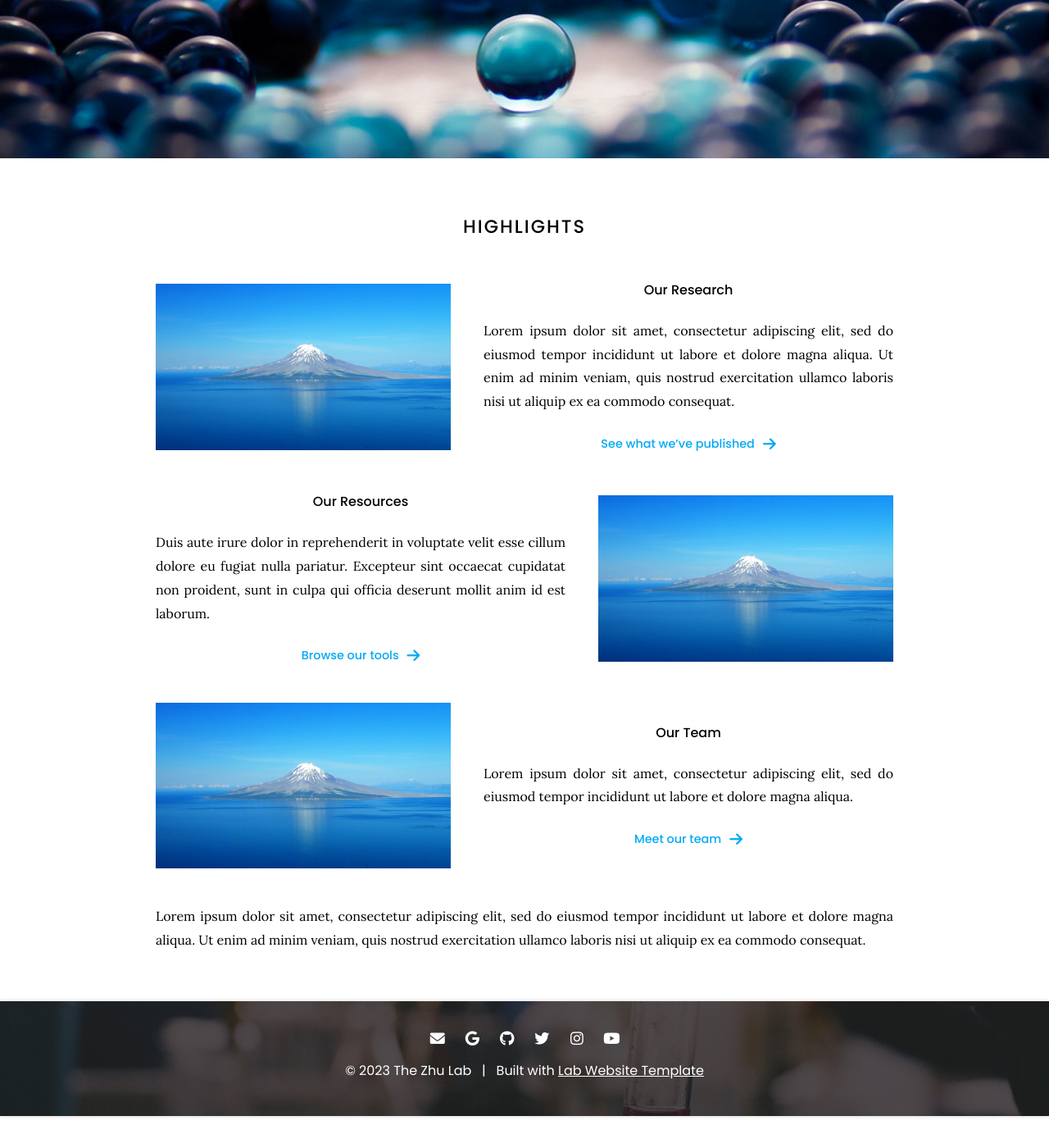
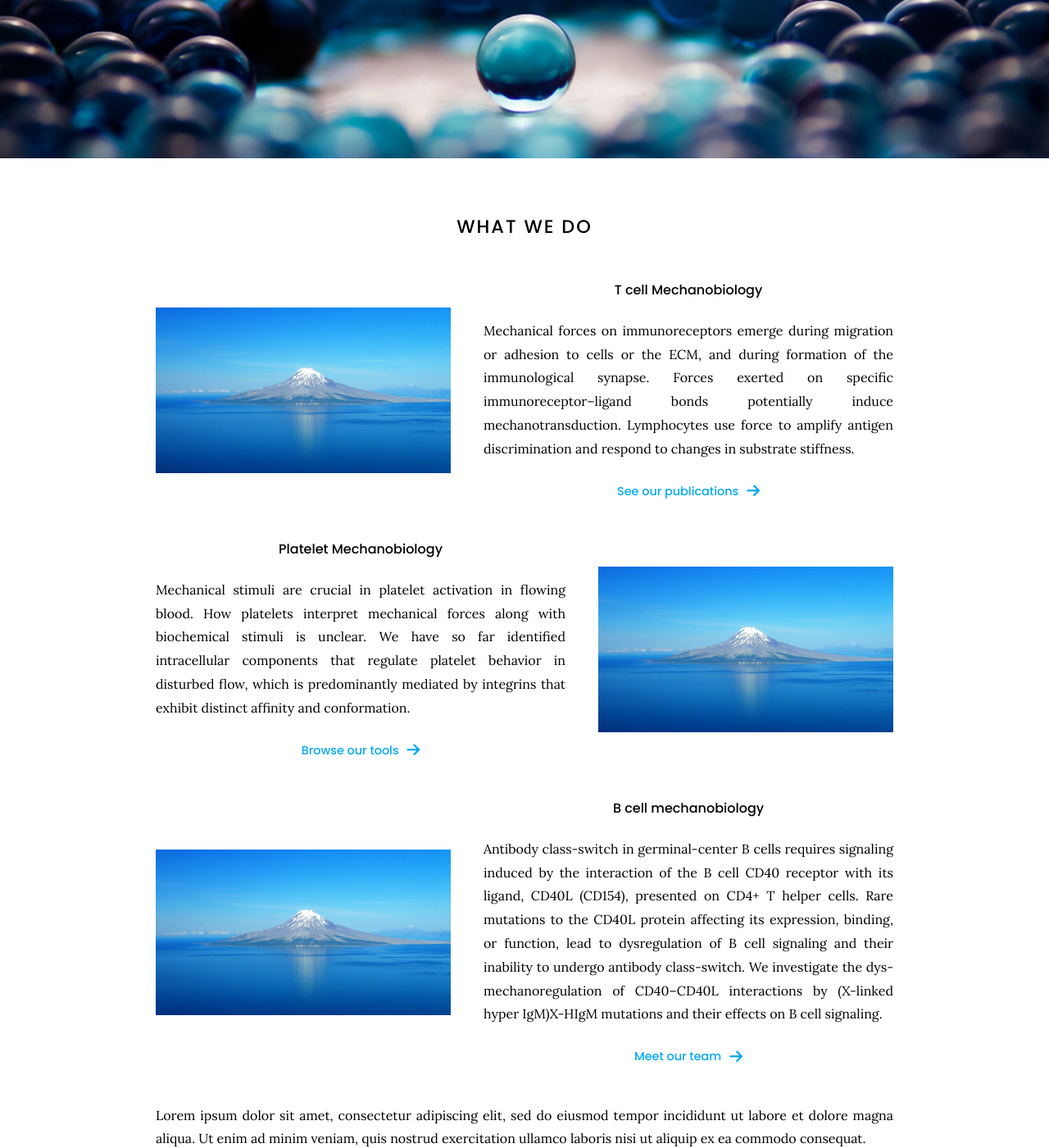
Before and after one commit to theZhuLab/zhu_lab_website, a Jekyll site: the page built from index.md, in a window 1280 px wide and 1400 px high, scrolled down 512 px. Shown: the whole window at 82% size. Built offline with Jekyll 4.4.1, drawn with Linux system fonts in a browser that asks for light colours; before the commit the page ends 1873 px from its top, so only the background shows below that; some of the changed text lies outside the part shown.

Commit message:
Update index.md

```diff
--- a/index.md
+++ b/index.md
@@ -2,10 +2,10 @@
 title: Home
 ---
 
-# Your Lab Slogan
+# CELLULAR AND MOLECULAR BIOMECHANICS LAB
 
-[Lab Website Template](https://github.com/greenelab/lab-website-template) is an easy-to-use, flexible website template for [labs](https://www.greenelab.com/), with automatic citations, GitHub tag imports, pre-built components, and more.
-Spend less time reinventing the wheel, and more time running your lab.
+Our lab focuses on mechanobiology at the cellular and molecular level, with special interest on single molecular adhesion.
+
 
 {%
   include link.html
@@ -31,16 +31,16 @@ Spend less time reinventing the wheel, and more time running your lab.
 
 {% include section.html %}
 
-# Highlights
+# WHAT WE DO
 
 {% capture text %}
-Lorem ipsum dolor sit amet, consectetur adipiscing elit, sed do eiusmod tempor incididunt ut labore et dolore magna aliqua.
-Ut enim ad minim veniam, quis nostrud exercitation ullamco laboris nisi ut aliquip ex ea commodo consequat.
+Mechanical forces on immunoreceptors emerge during migration or adhesion to cells or the ECM, and during formation of the immunological synapse. Forces exerted on specific immunoreceptor–ligand bonds potentially induce mechanotransduction. Lymphocytes use force to amplify antigen discrimination and respond to changes in substrate stiffness.
+
 
 {%
   include link.html
   link="research"
-  text="See what we've published"
+  text="See our publications"
   icon="fas fa-arrow-right"
   flip=true
 %}
@@ -51,13 +51,13 @@ Ut enim ad minim veniam, quis nostrud exercitation ullamco laboris nisi ut aliqu
   include feature.html
   image="images/photo.jpg"
   link="research"
-  title="Our Research"
+  title="T cell Mechanobiology"
   text=text
 %}
 
 {% capture text %}
-Duis aute irure dolor in reprehenderit in voluptate velit esse cillum dolore eu fugiat nulla pariatur.
-Excepteur sint occaecat cupidatat non proident, sunt in culpa qui officia deserunt mollit anim id est laborum.
+Mechanical stimuli are crucial in platelet activation in flowing blood. How platelets interpret mechanical forces along with biochemical stimuli is unclear. We have so far identified intracellular components that regulate platelet behavior in disturbed flow, which is predominantly mediated by integrins that exhibit distinct affinity and conformation.
+
 
 {%
   include link.html
@@ -73,13 +73,14 @@ Excepteur sint occaecat cupidatat non proident, sunt in culpa qui officia deseru
   include feature.html
   image="images/photo.jpg"
   link="resources"
-  title="Our Resources"
+  title="Platelet Mechanobiology"
   flip=true
   text=text
 %}
 
 {% capture text %}
-Lorem ipsum dolor sit amet, consectetur adipiscing elit, sed do eiusmod tempor incididunt ut labore et dolore magna aliqua.
+Antibody class-switch in germinal-center B cells requires signaling induced by the interaction of the B cell CD40 receptor with its ligand, CD40L (CD154), presented on CD4+ T helper cells. Rare mutations to the CD40L protein affecting its expression, binding, or function, lead to dysregulation of B cell signaling and their inability to undergo antibody class-switch. We investigate the dys-mechanoregulation of CD40–CD40L interactions by (X-linked hyper IgM)X-HIgM mutations and their effects on B cell signaling.
+
 
 {%
   include link.html
@@ -95,7 +96,7 @@ Lorem ipsum dolor sit amet, consectetur adipiscing elit, sed do eiusmod tempor i
   include feature.html
   image="images/photo.jpg"
   link="team"
-  title="Our Team"
+  title="B cell mechanobiology"
   text=text
 %}
 
```
